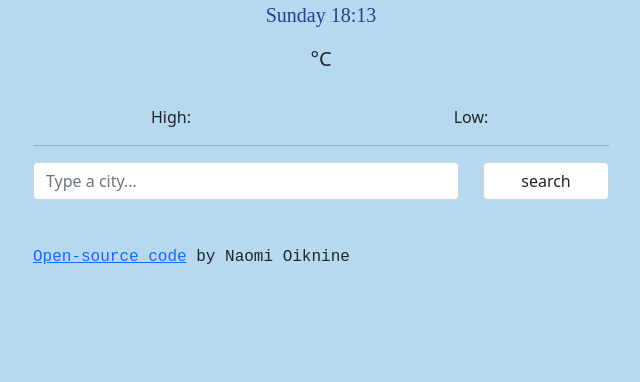
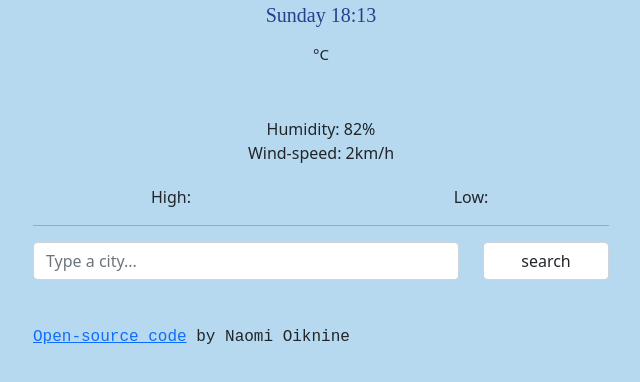
Before and after one commit to OikNao/Weather, a plain HTML site: page index.html in a window 1280 px wide. Shown: the part 110-492 px from the top of the page, without its empty margins (319-959 px from the left). Drawn offline with nearby package versions, Linux system fonts and the light colour scheme; no server answers.

Commit message:
added temp description HTML

```diff
--- a/index.html
+++ b/index.html
@@ -27,12 +27,23 @@
      </h1>
      <h3 id="date-time">
      </h3>
+     <div class="temp-description">
 
-     <div class="conversion">
+        <div class="celsius">
        <span id="temperature"> </span>
       <span class= "units"><sup>°C </sup> </span></div>
 
-    <h4 id="temp-description"></h4>
+
+       <div class="humidity">
+         Humidity: 82%
+       </div>
+       <div class="wind-speed">
+        Wind-speed: 2km/h
+       </div>
+    </div>
+
+
+
   <div class="high-low">
       <div class="row" >
  <div class="col-6">
--- a/styles.css
+++ b/styles.css
@@ -24,20 +24,25 @@ h3 {
   text-align: center;
   margin: 0 auto;
 }
-.units {
-  text-align: center;
-  margin: 0 auto;
-  font-size: 15px;
-  padding-bottom: 40px;
-}
+
 sup {
   vertical-align: super;
-  font-size: 20px;
+  font-size: 15px;
 }
-.conversion {
+.celsius {
   text-align: center;
   margin: 0 auto;
   font-size: 40px;
+  padding-bottom: 20px;
+}
+.temp-description {
+  text-align: center;
+  display: block;
+  margin: 0 auto;
+  padding: 0px;
+}
+.wind-speed {
+  padding-bottom: 20px;
 }
 .temp-high {
   text-align: center;
```
